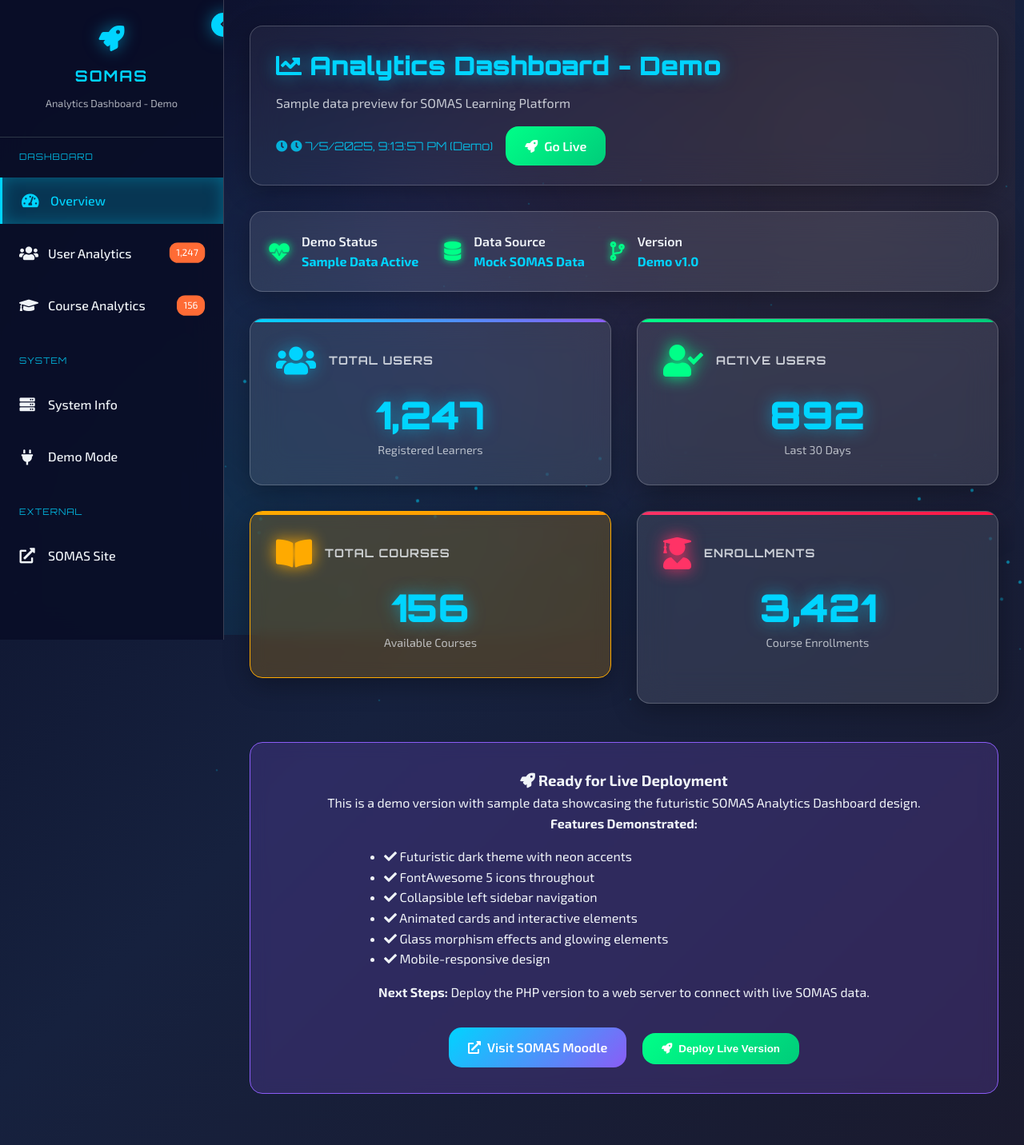
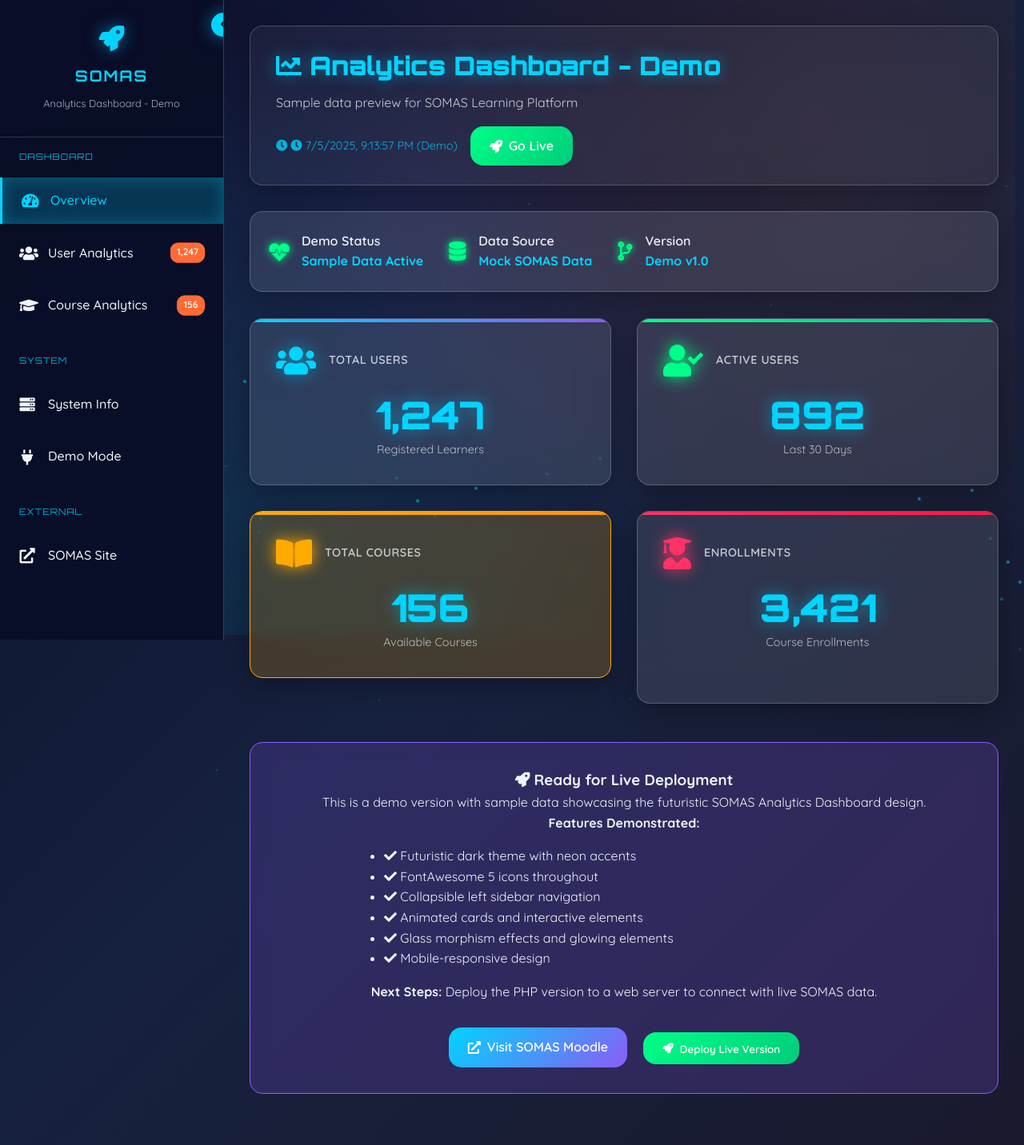
Before and after one commit to bkyalo/test-dashboard, a PHP site: page /demo.html in a window 1280 px wide. Shown: the whole page at 80% size. Run offline with PHP 8.4, Linux system fonts and the light colour scheme.

Commit message:
feat: apply Quicksand font across dashboard
Update header.php for Quicksand font import and styling.

#VERCEL_SKIP

Co-authored-by: Ben TITO <56555728+bkyalo@users.noreply.github.com>

```diff
--- a/demo.html
+++ b/demo.html
@@ -6,6 +6,9 @@
     <title>SOMAS Analytics Dashboard - Demo</title>
     <link rel="stylesheet" href="assets/css/style.css">
     <meta name="theme-color" content="#0a0e27">
+    <link rel="preconnect" href="https://fonts.googleapis.com">
+    <link rel="preconnect" href="https://fonts.gstatic.com" crossorigin>
+    <link href="https://fonts.googleapis.com/css2?family=Quicksand:wght@300;400;500;600;700&family=Orbitron:wght@400;700;900&display=swap" rel="stylesheet">
 </head>
 <body>
     <!-- Mobile Menu Toggle -->
@@ -645,5 +648,53 @@
         `;
         document.head.appendChild(demoStyle);
     </script>
+    <style>
+/* Quicksand Font Override for Demo */
+body, .nav-text, .card-title, .metric-subtitle, .stat-label, .info-item label,
+.data-table td, .category-header h4, .section-subtitle, p, span, div {
+    font-family: 'Quicksand', sans-serif !important;
+}
+
+/* Keep Orbitron for specific futuristic elements */
+.sidebar-title, .header-title, .section-title, .metric, .stat-value,
+.nav-section-title, .stat-number {
+    font-family: 'Orbitron', monospace !important;
+}
+
+/* Enhanced readability with Quicksand */
+.nav-text {
+    font-weight: 500;
+}
+
+.card-title {
+    font-weight: 600;
+    letter-spacing: 0.5px;
+}
+
+.metric-subtitle {
+    font-weight: 400;
+}
+
+.data-table th {
+    font-family: 'Quicksand', sans-serif !important;
+    font-weight: 700;
+}
+
+.info-item label {
+    font-weight: 600;
+}
+
+/* Button text with Quicksand */
+.btn, .btn-secondary {
+    font-family: 'Quicksand', sans-serif !important;
+    font-weight: 600;
+}
+
+/* Status and badge text */
+.status-badge, .badge, .nav-badge {
+    font-family: 'Quicksand', sans-serif !important;
+    font-weight: 600;
+}
+</style>
 </body>
 </html>
```
Also changed, not shown: templates/header.php (+119 -0 lines).
